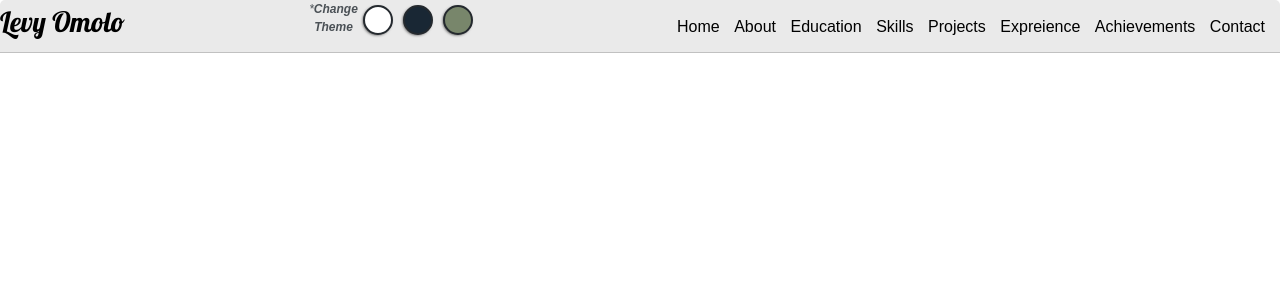
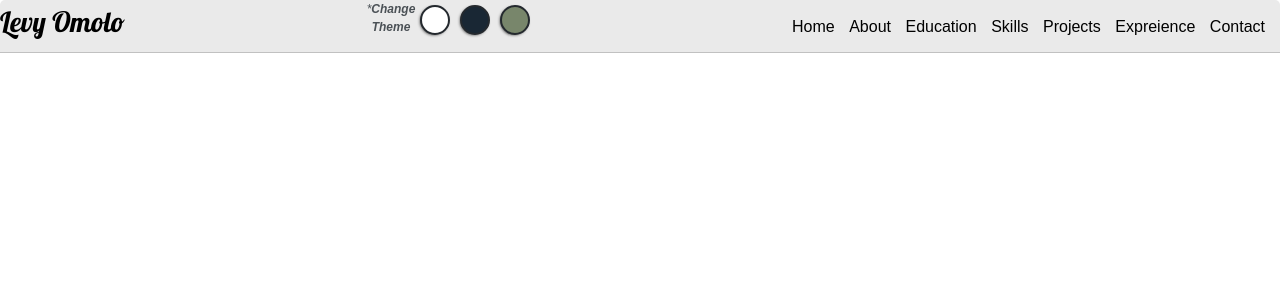
Before and after one commit to omololevy/portfolio, a Django app: template base/templates/base/main.html in a window 1280 px wide. Shown: the top 300 px of the page. Run offline with Django 4.2, Linux system fonts and the light colour scheme; the template is opened without the code that fills it, so the values that code supplies are empty; some libraries are stand-ins or nearby versions; some web fonts are replaced.

Commit message:
Adjust navbar items

```diff
--- a/base/templates/base/navbar.html
+++ b/base/templates/base/navbar.html
@@ -30,7 +30,7 @@
 			<li><a href="{% url 'skills' %}">Skills</a></li>
 			<li><a href="{% url 'posts' %}">Projects</a></li>
 			<li><a href="{% url 'experience' %}">Expreience</a></li>
-			<li><a href="{% url 'achievements' %}">Achievements</a></li>
+			<!-- <li><a href="{% url 'achievements' %}">Achievements</a></li> -->
 			<!-- <li><a href="{% url 'home' %}#contact">Contact</a></li> -->
 			<li><a href="{% url 'contact' %}">Contact</a></li>
 		{% endif %}
--- a/cotechfolio/settings.py
+++ b/cotechfolio/settings.py
@@ -59,7 +59,7 @@ INSTALLED_APPS = [
 CRISPY_TEMPLATE_PACK = 'bootstrap4'
 
 MIDDLEWARE = [
-     'whitenoise.middleware.WhiteNoiseMiddleware',
+    'whitenoise.middleware.WhiteNoiseMiddleware',
 
     'django.middleware.security.SecurityMiddleware',
     'django.contrib.sessions.middleware.SessionMiddleware',
```
